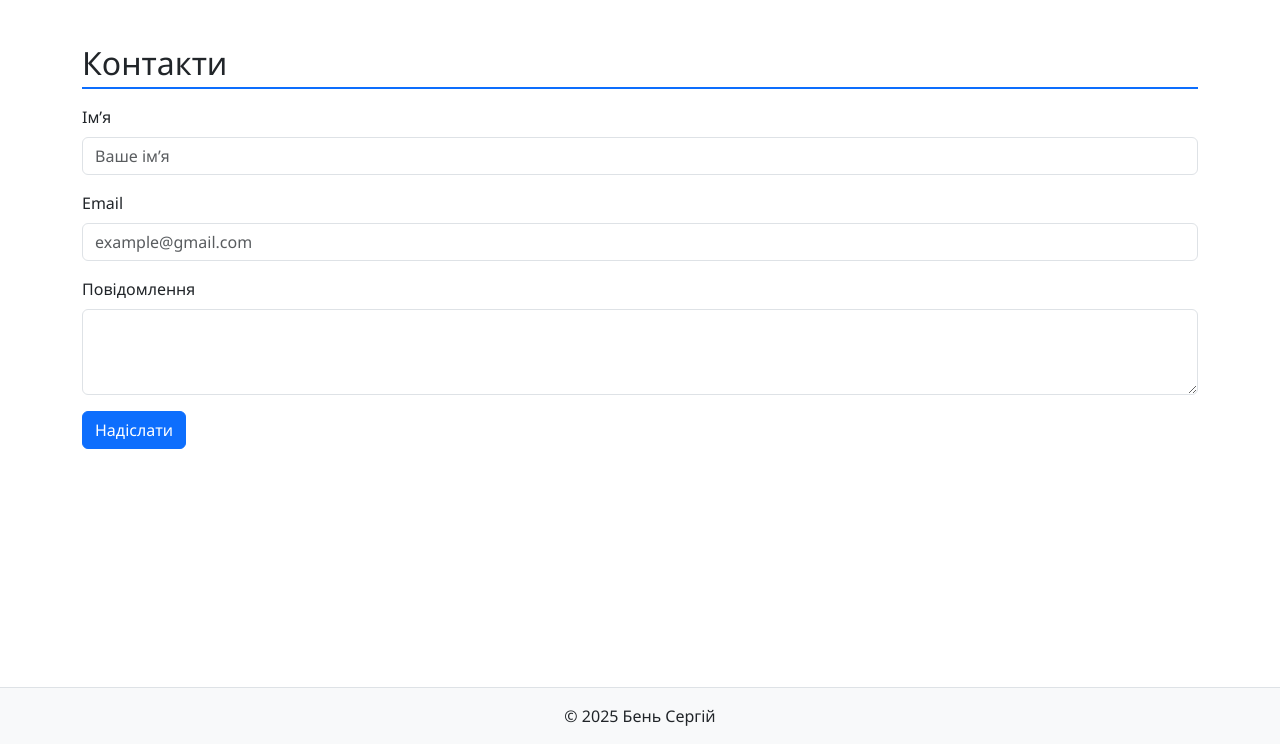
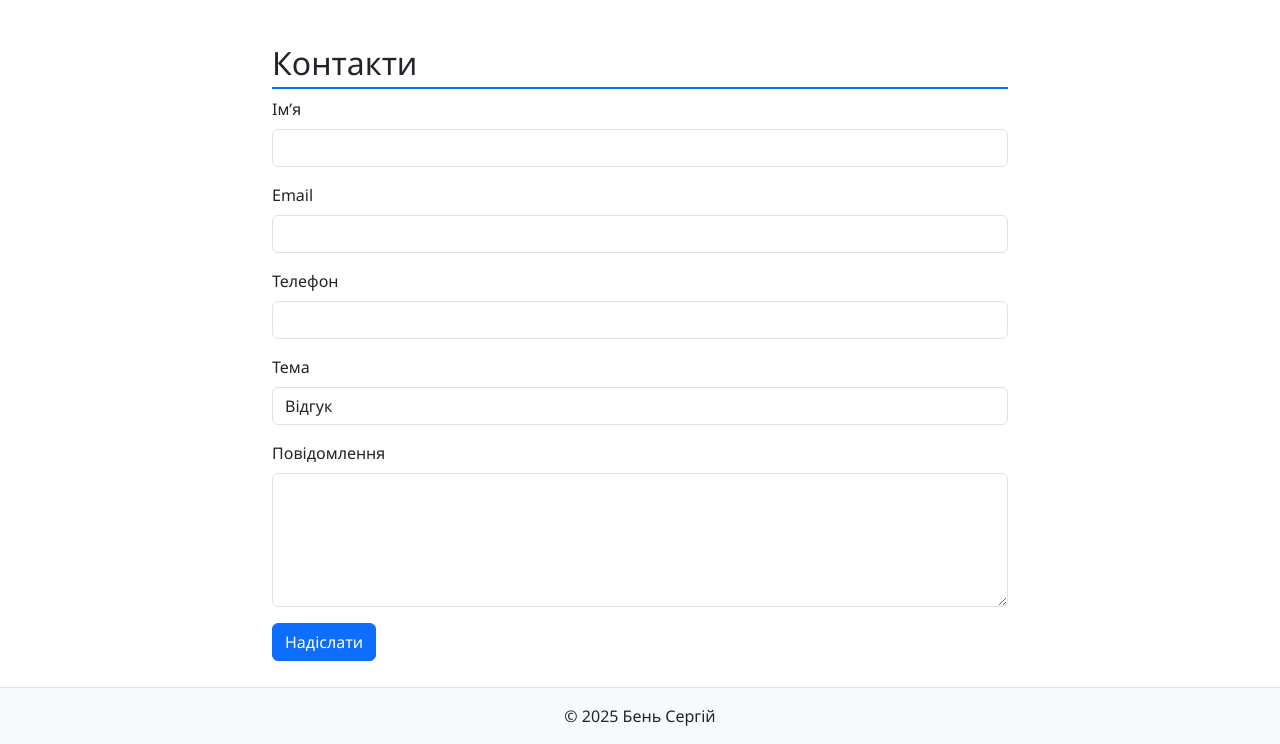
Before and after one commit to serhiyben/flask_app_ben, a Flask app: page /contacts in a window 1280 px wide. Shown: the part 56-800 px from the top of the page. Run offline with Flask 3, Linux system fonts and the light colour scheme; some libraries are stand-ins or nearby versions.

Commit message:
feat: add macros and contact page with validation

```diff
--- /dev/null
+++ b/app/pages/forms.py
@@ -0,0 +1,27 @@
+from flask_wtf import FlaskForm
+from wtforms import StringField, TextAreaField, SelectField, SubmitField
+from wtforms.validators import DataRequired, Length, Email, Regexp
+
+class ContactForm(FlaskForm):
+    name = StringField('Ім’я', validators=[
+        DataRequired(message="Це поле обов'язкове"),
+        Length(min=4, max=10, message="Довжина має бути від 4 до 10 символів")
+    ])
+    email = StringField('Email', validators=[
+        DataRequired(),
+        Email(message="Некоректна email адреса")
+    ])
+    phone = StringField('Телефон', validators=[
+        DataRequired(),
+        Regexp(r'^\+380\d{9}$', message="Формат: +380xxxxxxxxx")
+    ])
+    subject = SelectField('Тема', choices=[
+        ('feedback', 'Відгук'),
+        ('question', 'Питання'),
+        ('collaboration', 'Співпраця')
+    ])
+    message = TextAreaField('Повідомлення', validators=[
+        DataRequired(),
+        Length(max=500, message="Максимум 500 символів")
+    ])
+    submit = SubmitField('Надіслати')
--- a/app/pages/views.py
+++ b/app/pages/views.py
@@ -1,6 +1,12 @@
-from flask import Blueprint, render_template
+from flask import Blueprint, render_template, redirect, url_for, flash
+import logging
+from app.pages.forms import ContactForm
 
 pages_bp = Blueprint('pages', __name__, template_folder='templates')
+
+# Налаштування логування
+logging.basicConfig(filename='app.log', level=logging.INFO,
+                    format='%(asctime)s - %(levelname)s - %(message)s')
 
 @pages_bp.route("/")
 def index():
@@ -10,6 +16,20 @@ def index():
 def resume():
     return render_template("resume.html", title="Резюме")
 
-@pages_bp.route("/contacts")
+@pages_bp.route("/contacts", methods=["GET", "POST"])
 def contacts():
-    return render_template("contacts.html", title="Контакти")
+    form = ContactForm()
+
+    if form.validate_on_submit():
+        name = form.name.data
+        email = form.email.data
+        subject = form.subject.data
+        message = form.message.data
+
+
+        logging.info(f"Form submitted: Name={name}, Email={email}, Subject={subject}")
+
+        flash(f"Повідомлення успішно надіслано! Дякуємо, {name}.", "success")
+        return redirect(url_for('pages.contacts'))
+
+    return render_template("contacts.html", title="Контакти", form=form)
--- /dev/null
+++ b/app/templates/_render_field.html
@@ -0,0 +1,17 @@
+{% macro render_field(field) %}
+  <div class="mb-3">
+    {{ field.label(class="form-label") }}
+
+    {# Додаємо клас is-invalid, якщо є помилки #}
+    {% if field.errors %}
+      {{ field(class="form-control is-invalid", **kwargs) }}
+      <div class="invalid-feedback">
+        {% for error in field.errors %}
+          <span>{{ error }}</span>
+        {% endfor %}
+      </div>
+    {% else %}
+      {{ field(class="form-control", **kwargs) }}
+    {% endif %}
+  </div>
+{% endmacro %}
--- a/app/templates/contacts.html
+++ b/app/templates/contacts.html
@@ -1,19 +1,20 @@
 {% extends "base.html" %}
+{% from "_render_field.html" import render_field %}
+
 {% block content %}
-<h2>Контакти</h2>
-<form class="mt-3">
-    <div class="mb-3">
-        <label for="name" class="form-label">Ім’я</label>
-        <input type="text" class="form-control" id="name" placeholder="Ваше ім’я">
+<div class="row justify-content-center">
+    <div class="col-md-8">
+        <h2>Контакти</h2>
+
+        <form method="POST" action="" novalidate>
+            {{ form.csrf_token }} {{ render_field(form.name) }}
+            {{ render_field(form.email) }}
+            {{ render_field(form.phone) }}
+            {{ render_field(form.subject) }}
+            {{ render_field(form.message, rows=5) }}
+
+            {{ form.submit(class="btn btn-primary") }}
+        </form>
     </div>
-    <div class="mb-3">
-        <label for="email" class="form-label">Email</label>
-        <input type="email" class="form-control" id="email" placeholder="example@gmail.com">
-    </div>
-    <div class="mb-3">
-        <label for="message" class="form-label">Повідомлення</label>
-        <textarea class="form-control" id="message" rows="3"></textarea>
-    </div>
-    <button type="submit" class="btn btn-primary">Надіслати</button>
-</form>
+</div>
 {% endblock %}
```
Also changed, not shown: 1 other file.
